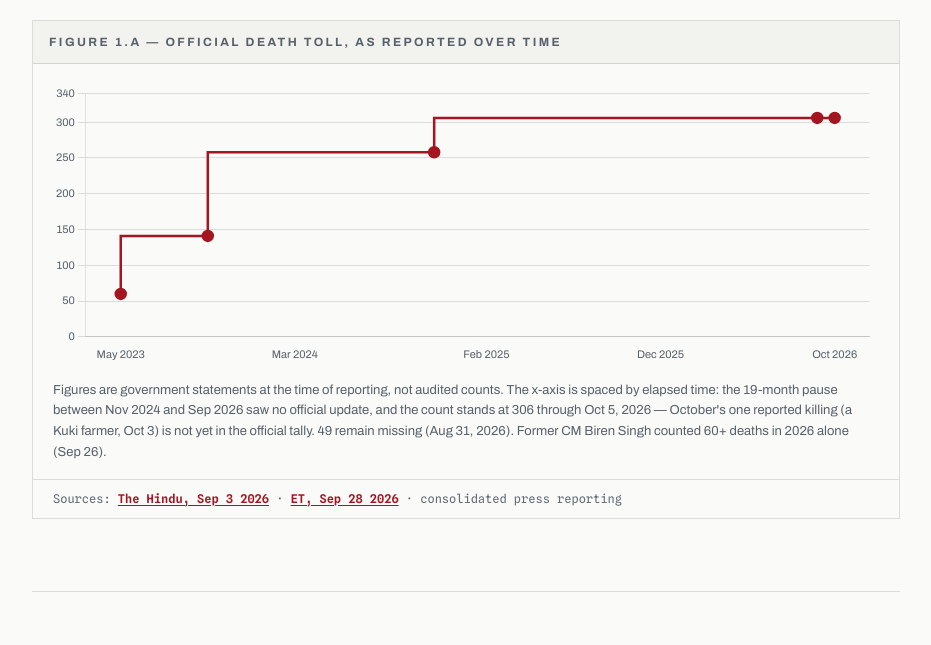
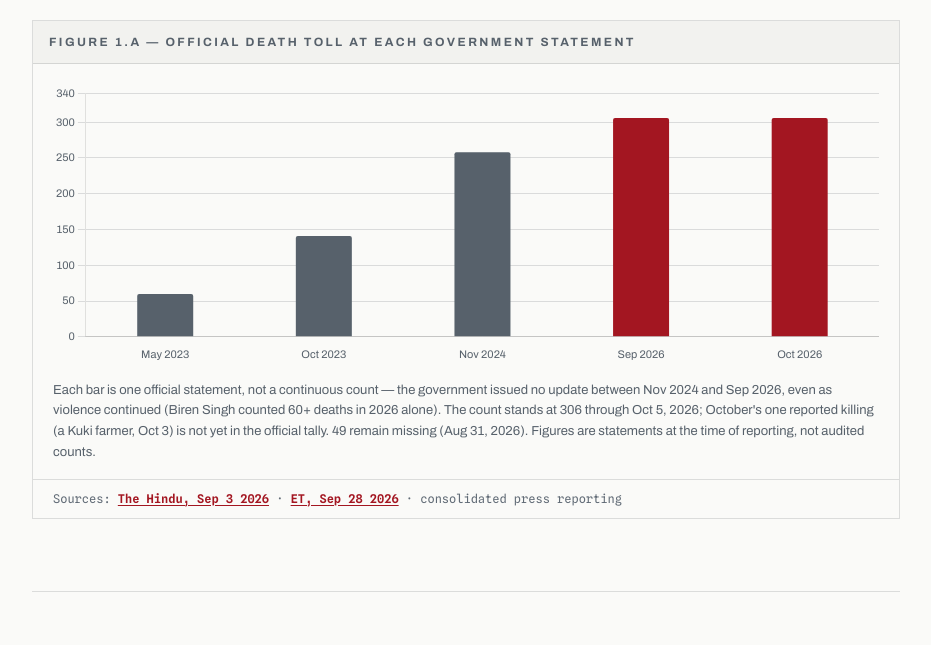
Before and after one commit to barunTayenjam/manipur-economy, a website: page index.html in a window 1280 px wide. Shown: the part 2060-2705 px from the top of the page, without its empty margins (308-1239 px from the left). Drawn offline with nearby package versions, Linux system fonts and the light colour scheme.

Commit message:
fix: death chart redrawn as discrete statement bars, not a continuous line
Five sparse official statements cannot honestly be drawn as a step
trajectory — the line implied counts between statements (and a flat
2025–26 line implied deaths stopped while reporting stopped). Figure 1.A
is now a bar chart: one bar per government statement, pre-2026 in ink-2,
2026 statements in crimson, matching the disruption chart's era colors.
Caption, aria-label and note rewritten for snapshot semantics; data
fetch stamp bumped (charts.json?v=2026-10-06b); unit tests assert bar
type + categorical x so the continuous-trajectory regression can't
return.

```diff
--- a/assets/js/charts.js
+++ b/assets/js/charts.js
@@ -340,7 +340,7 @@ function ensureChartJs() {
  * charts.json reaches returning visitors is a changed URL. Bump this
  * whenever data/charts.json changes (README → Updating the data).
  */
-const CHARTS_DATA_URL = 'data/charts.json?v=2026-10-06';
+const CHARTS_DATA_URL = 'data/charts.json?v=2026-10-06b';
 
 async function fetchFigureData() {
   const res = await fetch(CHARTS_DATA_URL, { cache: 'force-cache' });
--- a/data/charts.json
+++ b/data/charts.json
@@ -2,11 +2,11 @@
   "figures": [
     {
       "id": "chart-death",
-      "type": "line",
+      "type": "bar",
       "labels": ["May 2023", "Oct 2023", "Nov 2024", "Sep 2026", "Oct 2026"],
       "series": [60, 141, 258, 306, 306],
       "yMax": 340,
-      "xUnit": "month",
+      "colors": ["ink-2", "ink-2", "ink-2", "crimson", "crimson"],
       "tooltip": "killed",
       "unit": "deaths"
     },
--- a/index.html
+++ b/index.html
@@ -633,24 +633,24 @@
           <!-- Death toll progression chart -->
           <div class="chart r d3">
             <div class="chart-cap">
-              Figure 1.A &mdash; Official Death Toll, as Reported Over Time
+              Figure 1.A &mdash; Official Death Toll at Each Government Statement
             </div>
             <div class="chart-body">
               <div class="chart-frame">
                 <canvas
                   id="chart-death"
                   role="img"
-                  aria-label="Step chart of official death toll rising from 60 in May 2023 to 306, unchanged through October 2026"
+                  aria-label="Bar chart of the official death toll at five government statements, from 60 in May 2023 to 306 in October 2026"
                 ></canvas>
               </div>
             </div>
             <div class="chart-note">
-              Figures are government statements at the time of reporting, not audited counts. The
-              x-axis is spaced by elapsed time: the 19-month pause between Nov 2024 and Sep 2026 saw
-              no official update, and the count stands at 306 through Oct 5, 2026 — October's one
+              Each bar is one official statement, not a continuous count — the government issued no
+              update between Nov 2024 and Sep 2026, even as violence continued (Biren Singh counted
+              60+ deaths in 2026 alone). The count stands at 306 through Oct 5, 2026; October's one
               reported killing (a Kuki farmer, Oct 3) is not yet in the official tally. 49 remain
-              missing (Aug 31, 2026). Former CM Biren Singh counted 60+ deaths in 2026 alone (Sep
-              26).
+              missing (Aug 31, 2026). Figures are statements at the time of reporting, not audited
+              counts.
             </div>
             <div class="chart-footer">
               Sources:
```
Also changed, not shown: tests/unit.test.mjs (+13 -7 lines), tests/visual/visual.spec.mjs-snapshots/hero-desktop-chromium-linux.png, tests/visual/visual.spec.mjs-snapshots/hero-tablet-chromium-linux.png.
